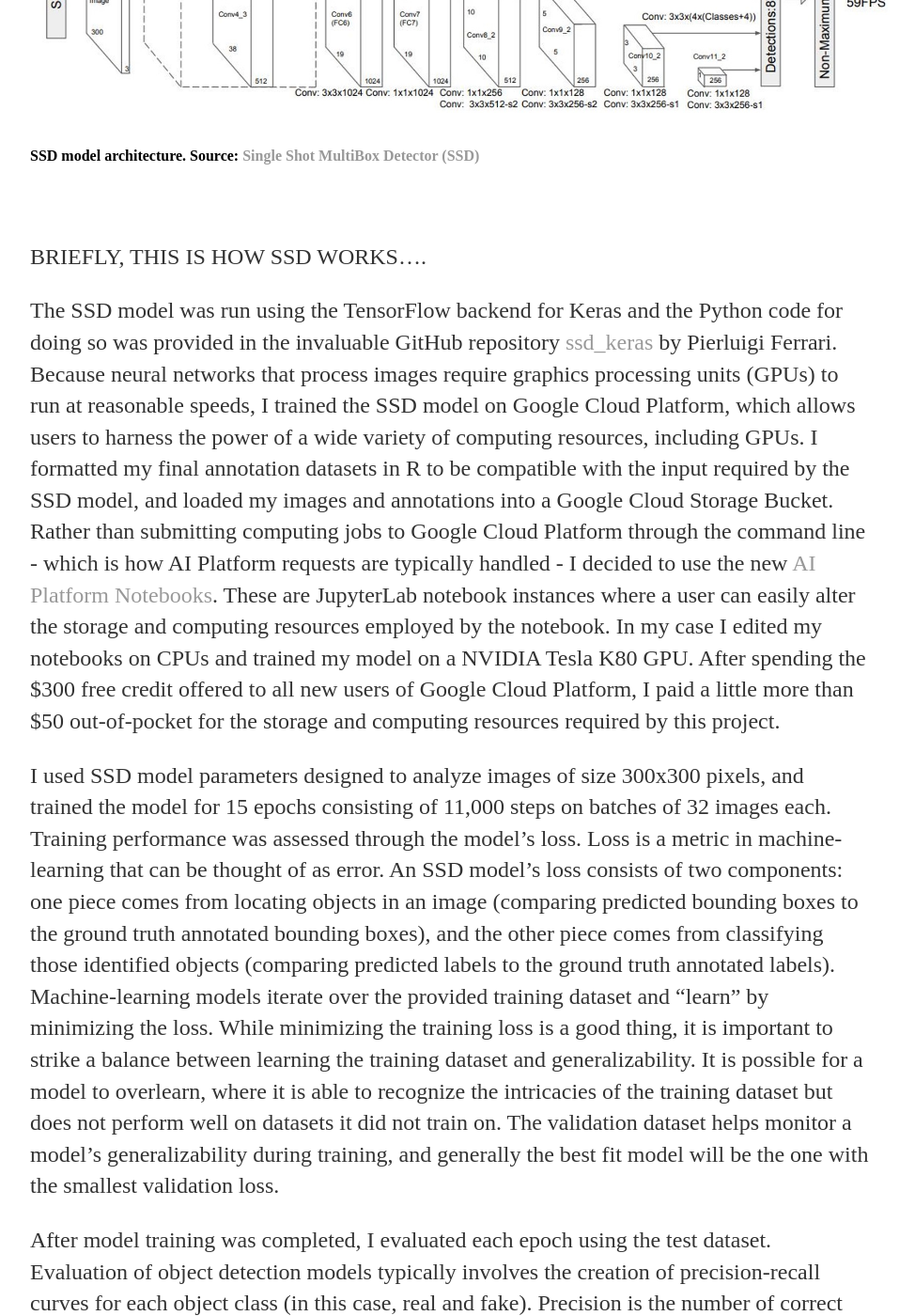
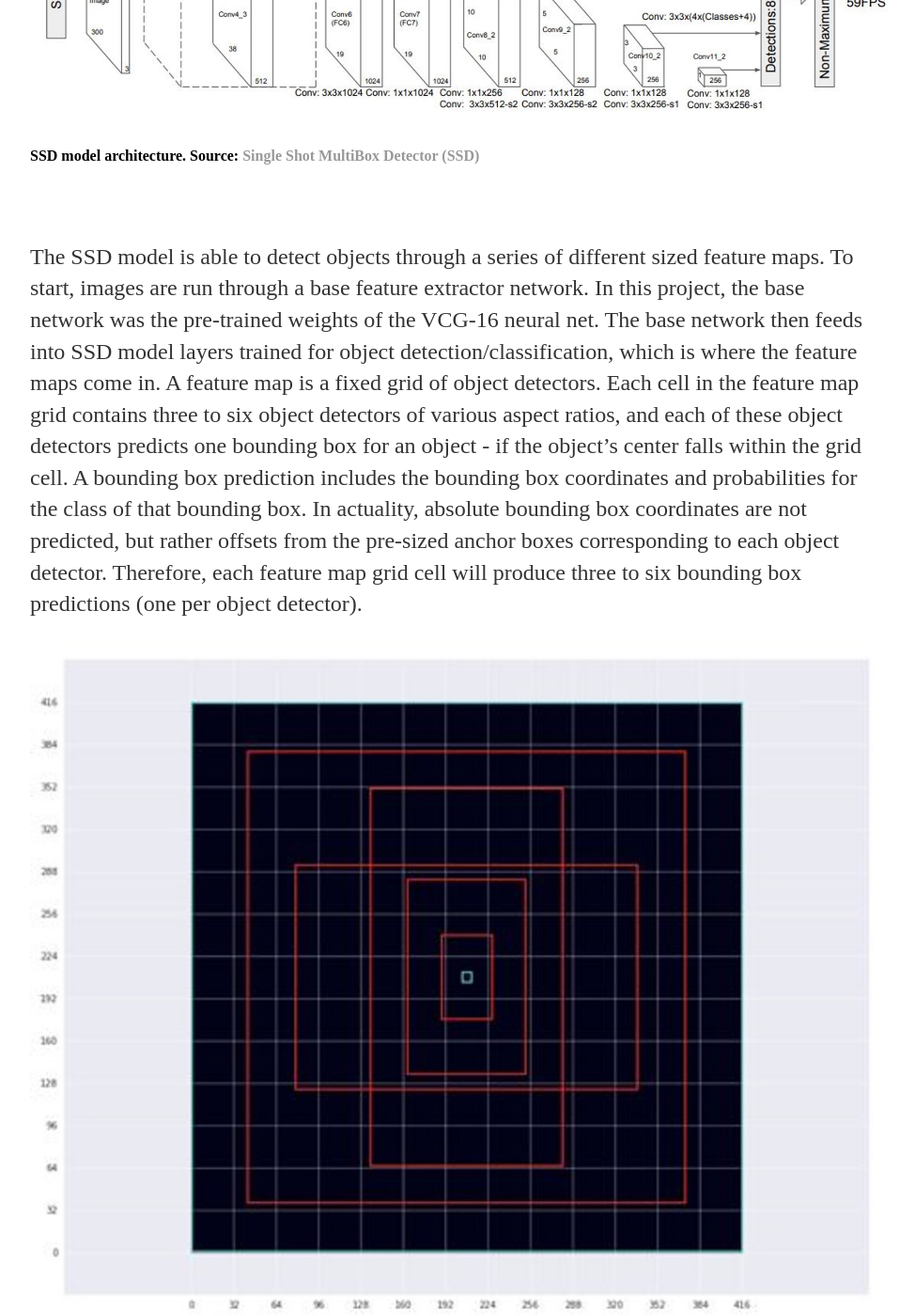
Before and after one commit to Ben4444/Ben4444.github.io, a Jekyll site: the page built from _posts/2020-03-27-training-model-for-deepfake-detection.md, in a window 1280 px wide and 1400 px high, scrolled down 5553 px. Shown: the whole window at 94% size, without its empty margins (160-1134 px from the left). Built offline with Jekyll 4.4.1, drawn with Linux system fonts in a browser that asks for light colours; some of the changed text lies outside the part shown.

Commit message:
Updated post

```diff
--- a/_posts/2020-03-22-training-model-for-deepfake-detection.md
+++ b/_posts/2020-03-27-training-model-for-deepfake-detection.md
@@ -30,6 +30,7 @@
 
 This project demonstrates that deep learning models trained for object detection are a promising method for curbing the potential influence of deepfakes. A more detailed write-up of the project follows below.
 
+
 # Introduction
 Thanks to the widespread availability and relative ease of use of editing tools, manipulation of media content is becoming more commonplace in modern society. Such alterations, if they go viral - largely through social media platforms such as Facebook, Instagram, and Twitter - have the potential to spread misinformation that may sway public perception and opinion. In short, manipulated videos can make it appear as if events happened, when in reality they did not. A [doctored video](https://www.nytimes.com/2019/05/24/us/politics/pelosi-doctored-video.html) of United States Speaker of the House Nancy Pelosi famously went viral in May 2019, where the video was edited to create the appearance that Pelosi was slurring her speech and spread through social media by prominent U.S. political figures. Some of the social media corporations have been working to raise awareness of misinformation circulating on their sites - in March 2020 Twitter tagged a tweet as "Manipulated media" for the first time. The [tweet](https://www.washingtonpost.com/technology/2020/03/08/twitter-flags-video-retweeted-by-president-trump-manipulated-media/) in question featured an edited video of a speech delivered by U.S. presidential candidate Joe Biden, where he appears to endorse the reelection of Trump. This too was shared by well-known individuals in U.S. politics.
 
@@ -57,11 +58,21 @@
 </p>
 <p>&nbsp;</p>
 
-BRIEFLY, THIS IS HOW SSD WORKS....
+The SSD model is able to detect objects through a series of different sized feature maps. To start, images are run through a base feature extractor network. In this project, the base network was the pre-trained weights of the VCG-16 neural net. The base network then feeds into SSD model layers trained for object detection/classification, which is where the feature maps come in. A feature map is a fixed grid of object detectors. Each cell in the feature map grid contains three to six object detectors of various aspect ratios, and each of these object detectors predicts one bounding box for an object - if the object’s center falls within the grid cell. A bounding box prediction includes the bounding box coordinates and probabilities for the class of that bounding box. In actuality, absolute bounding box coordinates are not predicted, but rather offsets from the pre-sized anchor boxes corresponding to each object detector. Therefore, each feature map grid cell will produce three to six bounding box predictions (one per object detector).
 
-The SSD model was run using the TensorFlow backend for Keras and the Python code for doing so was provided in the invaluable GitHub repository [ssd_keras](https://github.com/pierluigiferrari/ssd_keras) by Pierluigi Ferrari. Because neural networks that process images require graphics processing units (GPUs) to run at reasonable speeds, I trained the SSD model on Google Cloud Platform, which allows users to harness the power of a wide variety of computing resources, including GPUs. I formatted my final annotation datasets in R to be compatible with the input required by the SSD model, and loaded my images and annotations into a Google Cloud Storage Bucket. Rather than submitting computing jobs to Google Cloud Platform through the command line - which is how AI Platform requests are typically handled - I decided to use the new [AI Platform Notebooks](https://cloud.google.com/ai-platform-notebooks). These are JupyterLab notebook instances where a user can easily alter the storage and computing resources employed by the notebook. In my case I edited my notebooks on CPUs and trained my model on a NVIDIA Tesla K80 GPU. After spending the $300 free credit offered to all new users of Google Cloud Platform, I paid a little more than $50 out-of-pocket for the storage and computing resources required by this project.
+<p float="left">
+  <img src="/assets/images/feature_map.jpg" alt="Feature Map" width="920"/>
+    <figcaption><strong>Pictoral representation of a feature map. <i>The gray lines are the feature map grid and the red boxes are the anchor boxes (one per object detector)</i> Source: <a href="https://machinethink.net/blog/object-detection/">One-stage object detection</a></strong></figcaption>
+</p>
+<p>&nbsp;</p>
 
-I used SSD model parameters designed to analyze images of size 300x300 pixels, and trained the model for 15 epochs consisting of 11,000 steps on batches of 32 images each. Training performance was assessed through the model's loss. Loss is a metric in machine-learning that can be thought of as error. An SSD model's loss consists of two components: one piece comes from locating objects in an image (comparing predicted bounding boxes to the ground truth annotated bounding boxes), and the other piece comes from classifying those identified objects (comparing predicted labels to the ground truth annotated labels). Machine-learning models iterate over the provided training dataset and "learn" by minimizing the loss. While minimizing the training loss is a good thing, it is important to strike a balance between learning the training dataset and generalizability. It is possible for a model to overlearn, where it is able to recognize the intricacies of the training dataset but does not perform well on datasets it did not train on. The validation dataset helps monitor a model's generalizability during training, and generally the best fit model will be the one with the smallest validation loss.
+Because each feature map grid cell produces three to six bounding box predictions and there is almost certainly not that many objects in a given image, most of the predicted bounding boxes will be garbage. To help sort out the unwanted predictions from the real objects, SSD models include a special background class that may be predicted at a location. A background class prediction indicates that the model does not believe an object exists at a location, and these predicted bounding boxes can be discarded. After the background class predictions have been removed, there will still be overlapping bounding box predictions made on the same object from neighboring grid cells. These overlaps are handled with non-maximum suppression, which keeps the most likely predictions and suppresses the ones that overlap the best prediction by a certain threshold.
+
+For an excellent and more detailed explanation of how one-stage object detection models (YOLO and SSD) work, check out this [blog post](https://machinethink.net/blog/object-detection/) by Matthijs Hollemans.
+
+My SSD model was run using the TensorFlow backend for Keras and the Python code for doing so was provided in the invaluable GitHub repository [ssd_keras](https://github.com/pierluigiferrari/ssd_keras) by Pierluigi Ferrari. Because neural networks that process images require graphics processing units (GPUs) to run at reasonable speeds, I trained the SSD model on Google Cloud Platform, which allows users to harness the power of a wide variety of computing resources, including GPUs. I formatted my final annotation datasets in R to be compatible with the input required by the SSD model, and loaded my images and annotations into a Google Cloud Storage Bucket. Rather than submitting computing jobs to Google Cloud Platform through the command line - which is how AI Platform requests are typically handled - I decided to use the new [AI Platform Notebooks](https://cloud.google.com/ai-platform-notebooks). These are JupyterLab notebook instances where a user can easily alter the storage and computing resources employed by the notebook. In my case I edited my notebooks on CPUs and trained my model on a NVIDIA Tesla K80 GPU. After spending the $300 free credit offered to all new users of Google Cloud Platform, I paid a little more than $50 out-of-pocket for the storage and computing resources required by this project.
+
+I used SSD model parameters designed to analyze images of size 300x300 pixels, and trained the model for 15 epochs consisting of 11,000 steps on batches of 32 images each. Each epoch took about 16 hours to run. Training performance was assessed through the model's loss. Loss is a metric in machine-learning that can be thought of as error. An SSD model's loss consists of two components: one piece comes from locating objects in an image (comparing predicted bounding boxes to the ground truth annotated bounding boxes), and the other piece comes from classifying those identified objects (comparing predicted labels to the ground truth annotated labels). Machine-learning models iterate over the provided training dataset and "learn" by minimizing the loss. While minimizing the training loss is a good thing, it is important to strike a balance between learning the training dataset and generalizability. It is possible for a model to overlearn, where it is able to recognize the intricacies of the training dataset but does not perform well on datasets it did not train on. The validation dataset helps monitor a model's generalizability during training, and generally the best fit model will be the one with the smallest validation loss.
 
 After model training was completed, I evaluated each epoch using the test dataset. Evaluation of object detection models typically involves the creation of precision-recall curves for each object class (in this case, real and fake). Precision is the number of correct predictions divided by the number of total predictions per class, and recall is the number of correct predictions divided by the number of objects per class. Each point on the precision-recall curve is a matched precision-recall score for a specific confidence threshold in predictions made by the model. The higher the confidence threshold, the more sure the model is about its predictions. The confidence thresholds are varied to provide many matched precision-recall scores, which are then plotted to create the precision-recall curve. At high confidence thresholds, precision is expected to be high but recall to be low, as the model is very sure about its predictions so they are likely to be correct, but objects the model is not as confident about will be missed. Alternatively, at low confidence thresholds, precision is expected to be low but recall to be high, as the model will make a lot of incorrect predictions but will also find most of the objects. The area under a precision-recall curve provides the average precision (AP) for a specific object class. The average AP of all object classes can be calculated to provide the mean average precision (mAP) for a trained model.
 
@@ -74,43 +85,61 @@
 ## Training and Evaluation
 During training, the validation loss indicated that the model trained after epoch 8 (88,000 steps) provided the best model fit. Epoch 8 loss equaled 2.5144, and validation loss equaled 4.1434. Beyond that, the model began to be overfit, with the training loss continuing to decrease and the validation loss increasing. Calculation of the mAP for each epoch confirmed this conclusion.
 
-![**mAP by Epoch**](Post-2010_mAP_by_Epoch.JPG)
+<p float="left">
+  <img src="/assets/images/Post-2010_mAP_by_Epoch.JPG" alt="mAP by Epoch" width="920"/>
+    <figcaption><strong>mAP by Epoch</strong></figcaption>
+</p>
+<p>&nbsp;</p>
 
 The precision-recall curves for the epoch 8 SSD300 model demonstrate that the model was able to detect real faces with an AP of 40.2%, while it was able to detect fake faces with an AP of 79.6%.
 
-![**Epoch 8 SSD300 Precision-Recall Curves**](ssd300_epoch-08_eval_post-2010.png)
+<p float="left">
+  <img src="/assets/images/ssd300_epoch-08_eval_post-2010.png" alt="Precision-Recall Curves" width="920"/>
+    <figcaption><strong>Epoch 8 SSD300 precision-recall curves</strong></figcaption>
+</p>
+<p>&nbsp;</p>
 
 ## Prediction
 The epoch 8 SSD300 model version was used to generate predictions on selected images. Out of all the images with ground truth annotations that I provided to the model for prediction, the model frequently predicted the correct face location and class; occasionally the model incorrectly predicted a fake face as real. The confidence score is printed beside the predicted face class.
 
-<figure>
-  <img src="practice_video_fake1_00175_predict.png" alt="drawing" width="450"/>
-  <img src="practice_video_fake2_01045_predict.png" alt="drawing" width="450"/>
-    <figcaption>**Real Faces Correctly Predicted as Real.** *The green bounding box is the ground truth annotation.*</figcaption>
-</figure>
+<p float="left">
+  <img src="/assets/images/practice_video_fake1_00112_predict.png" alt="Real Face Predicted as Real" width="460"/>
+  <img src="/assets/images/practice_video_fake1_00175_predict.png" alt="Real Face Predicted as Real" width="460"/>
+  <img src="/assets/images/practice_video_fake2_01045_predict.png" alt="Real Face Predicted as Real" width="460"/>
+ <img src="/assets/images/practice_video_fake2_01060_predict.png" alt="Real Face Predicted as Real" width="460"/>
+    <figcaption><strong>Real faces correctly predicted as real. <i>The green bounding box is the ground truth annotation</i></strong></figcaption>
+</p>
 <p>&nbsp;</p>
 
-<figure>
-  <img src="practice_video_fake1_00209_predict.png" alt="drawing" width="450"/>
-  <img src="practice_video_fake2_00466_predict.png" alt="drawing" width="450"/>
-    <figcaption>**Fake Faces Correctly Predicted as Fake.** *The green bounding box is the ground truth annotation.*</figcaption>
-</figure>
+<p float="left">
+  <img src="/assets/images/practice_video_fake1_00209_predict.png" alt="Fake Face Predicted as Fake" width="460"/>
+  <img src="/assets/images/practice_video_fake2_00466_predict.png" alt="Fake Face Predicted as Fake" width="460"/>
+    <figcaption><strong>Fake faces correctly predicted as fake. <i>The green bounding box is the ground truth annotation</i></strong></figcaption>
+</p>
 <p>&nbsp;</p>
 
-<figure>
-  <img src="practice_video_fake1_00317_predict.png" alt="drawing" width="450"/>
-  <img src="practice_video_fake2_00234_predict.png" alt="drawing" width="450"/>
-    <figcaption>**Fake Faces Incorrectly Predicted as Real.** *The green bounding box is the ground truth annotation.*</figcaption>
-</figure>
+<p float="left">
+  <img src="/assets/images/practice_video_fake1_00317_predict.png" alt="Fake Face Predicted as Real" width="460"/>
+  <img src="/assets/images/practice_video_fake2_00234_predict.png" alt="Fake Face Predicted as Real" width="460"/>
+    <figcaption><strong>Fake faces incorrectly predicted as real. <i>The green bounding box is the ground truth annotation</i></strong></figcaption>
+</p>
 <p>&nbsp;</p>
 
-Finally, predictions were run on a few deepfake images without ground truth annotations, and the model overall performed well on these.
+Predictions were also run on a few deepfake images without ground truth annotations, and the model overall performed well on these.
 
-<figure>
-  <img src="buscemi_lawrence_00001_predict.png" alt="drawing" width="450"/>
-  <img src="offerman_full_house_01676_predict.png" alt="drawing" width="450"/>
-    <figcaption>**Predictions on Images Without Ground Truth**</figcaption>
-</figure>
+<p float="left">
+  <img src="/assets/images/buscemi_lawrence_00001_predict.png" alt="No ground truth" width="460"/>
+  <img src="/assets/images/offerman_full_house_01677_predict.png" alt="No ground truth" width="460"/>
+    <figcaption><strong>Predictions on images without ground truth</strong></figcaption>
+</p>
+<p>&nbsp;</p>
+
+And finally, an original image.
+
+<p float="left">
+  <img src="/assets/images/me_predict.png" alt="Me!" width="460"/>
+    <figcaption><strong>Me!</strong></figcaption>
+</p>
 
 
 # Discussion
@@ -119,12 +148,12 @@
 
 Despite the model not being perfect, results are encouraging, as they show that the power of object detection models can be utilized to help guard against the danger of manipulated videos. As deepfakes continue to become more sophisticated, developing accurate methods for detection is critical. Deepfake videos will likely only continue to increase in prevalence, and they are essentially guaranteed to play some kind of role in the upcoming United States presidential election.
 
-Overall I am very satisfied with how this initial analysis turned out. This was my first time conducting a machine-learning project from start to finish, and most of the methods I used were self-taught (through the help of Google, of course). That being said, none of this would have been possible without the Clay Sciences annotation platform, the SSD code provided by Pierluigi Ferrari, and the computing resources available on Google Cloud Platform. To those individuals and entities, I extend my sincere thanks. In particular, annotating with Clay Sciences cost less than 1/3 of the price of other annotation platforms, which made completing this project solo a realistic possibility.
+Overall I am very satisfied with how this initial analysis turned out. This was my first time conducting a machine-learning project from start to finish, and most of the methods I used were self-taught (through the help of Google, of course). That being said, none of this would have been possible without the Clay Sciences annotation platform, the SSD Python code provided by Pierluigi Ferrari, and the computing resources available on Google Cloud Platform. To those individuals and entities, I extend my sincere thanks. In particular, annotating with Clay Sciences cost less than 1/3 of the price of other annotation platforms, which made completing this project solo a realistic possibility.
 
 ## Limitations and Next Steps
-This project, while providing encouraging results, was certainly not without its limitations. As mentioned above, once the videos were annotated they were sliced into frames and analyzed as independent units. This of course is not how the data exists in reality, as frames sourced from the same video are correlated, and this temporal relationship between frames would provide valuable information to a detection model. In future work, the frames should be analyzed in a longitudinal manner, with learned information from frames of the same video being applied across all frames of that video. Doing so would allow one to arrive at an overall prediction of a video as an original or a deepfake.
+This project, while providing encouraging results, was certainly not without its limitations. Once the videos were annotated they were sliced into frames and analyzed as independent units. This of course is not how the data exists in reality, as frames sourced from the same video are correlated, and this temporal relationship between frames would provide valuable information to a detection model. In future work, the frames should be analyzed in a longitudinal manner, with learned information from frames of the same video being applied across all frames of that video. Doing so would allow one to arrive at an overall prediction of a video as an original or a deepfake.
 
-Finally, as I discussed in the introduction, this project focused solely on visual deepfakes, while audio deepfakes do exist as well. An optimal deepfake detection model would be able to search for both visual and audio deepfakes, and extending this model to also analyze audio data can serve as the subject for future work.
+Additionally, this project focused solely on visual deepfakes, while audio deepfakes do exist as well. An optimal deepfake detection model would be able to search for both visual and audio deepfakes, and extending this model to also analyze audio data can serve as the subject for future work.
 
 Of note, there is a contest hosted by some of the giant technology corporations, the [Deepfake Detection Challenge](https://www.kaggle.com/c/deepfake-detection-challenge), where competitors must predict the overall probability of a video being a deepfake. The dataset provided by the contest hosts includes both visual and audio deepfakes, so it will be interesting to see what analytic methods are utilized to predict on both visual and audio data across entire videos.
 
```
Also changed, not shown: other parts of _posts/2020-03-27-training-model-for-deepfake-detection.md (+1 -1 lines), assets/images/Post-2010_mAP_by_Epoch.JPG (added), assets/images/buscemi_lawrence_00001_predict.png (added), assets/images/feature_map.jpg (added), assets/images/me_predict.png (added), assets/images/offerman_full_house_01677_predict.png (added), assets/images/practice_video_fake1_00112_predict.png (added), assets/images/practice_video_fake1_00175_predict.png (added), assets/images/practice_video_fake1_00209_predict.png (added), assets/images/practice_video_fake1_00317_predict.png (added), assets/images/practice_video_fake2_00234_predict.png (added), assets/images/practice_video_fake2_00466_predict.png (added), assets/images/practice_video_fake2_01045_predict.png (added), assets/images/practice_video_fake2_01060_predict.png (added), 1 more files.
